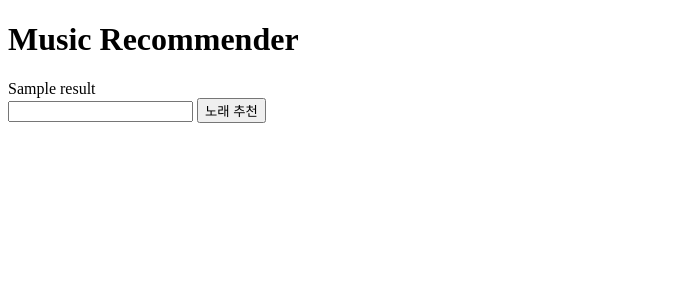
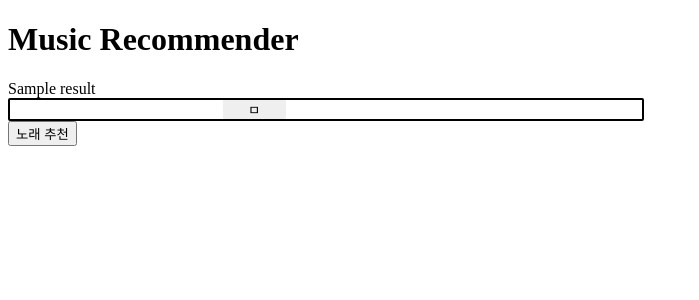
Before and after one commit to LiiNen/MusicRecommender_Flask, a Flask app: template templates/index.html in a window 1280 px wide. Shown: the top 300 px of the page, without its empty margins (0-699 px from the left). Run offline with Flask 2, Linux system fonts and the light colour scheme; the template is opened without the code that fills it: most values are stand-ins (such as "Sample title", 1, 10 or a date in 2020).

Commit message:
Fix bugs & apply stylesheet

```diff
--- a/app.py
+++ b/app.py
@@ -1,5 +1,5 @@
 import json
-from flask import Flask,render_template
+from flask import Flask, render_template, request
 from utils.train import getResult
 from utils.train import json_object
 from utils.load import getMusicList
@@ -13,9 +13,9 @@ def main():
     return render_template('index.html', result='test', \
         music_list_json=[music for music in music_list])
 
-@app.route('/<musicinfo>')
-def result(musicinfo):
-    return render_template('index.html', result=getResult(int(musicinfo)))
+@app.route('/select_music', methods=['POST'])
+def select_music():
+    return True
 
 if __name__=='__main__':
     app.run(debug=True)
--- a/static/index.css
+++ b/static/index.css
@@ -7,3 +7,24 @@ span {
     width: 50%;
     display: block;
 }
+
+#inputWrapper {
+    width: 50%;
+    display: block;
+    border: 2px solid black;
+    border-radius: 2px;
+}
+
+#inputWrapper input {
+    padding: 0;
+    margin-left: 5%;
+    width: auto;
+    border-width: 0;
+}
+
+#inputWrapper button {
+    padding: 0;
+    margin-right: 5%;
+    width: 10%;
+    border-width: 0;
+}
--- a/static/index.js
+++ b/static/index.js
@@ -7,3 +7,7 @@ function selectVisible() {
     if(selector.style.visibility == 'hidden') selector.style.visibility = 'visible';
     else selector.style.visibility = 'hidden';
 }
+
+function search() {
+    console.log('search')
+}
--- a/templates/index.html
+++ b/templates/index.html
@@ -8,8 +8,11 @@
     <body>
         <h1>Music Recommender</h1>
         <div>{{result}}</div>
-        <input type="text">
-        <button onclick="selectVisible()">노래 추천</button>
+        <div id="inputWrapper">
+            <input type="text">
+            <button id="dropdownBtn" onclick="selectVisible()">ㅁ</button>
+        </div>
+        <button onclick="search()">노래 추천</button>
         <select size=10 id="musicSelector" style="visibility: hidden;">
         </select>
 
--- a/utils/load.py
+++ b/utils/load.py
@@ -14,9 +14,7 @@ from scipy.spatial.distance import cdist
 def getMusicList():
     data = pd.read_csv('dataset.csv', encoding='cp949')
     music_list = data['filename'].values.tolist()
-    # for i in range(0, len(music_list)):
-    #     music_list[i] = music_list[i].encode('utf-8')
-    print(music_list)
+
     return music_list
 
 if __name__ == '__main__':
```
Also changed, not shown: static/list.json (deleted, +0 -18 lines).
